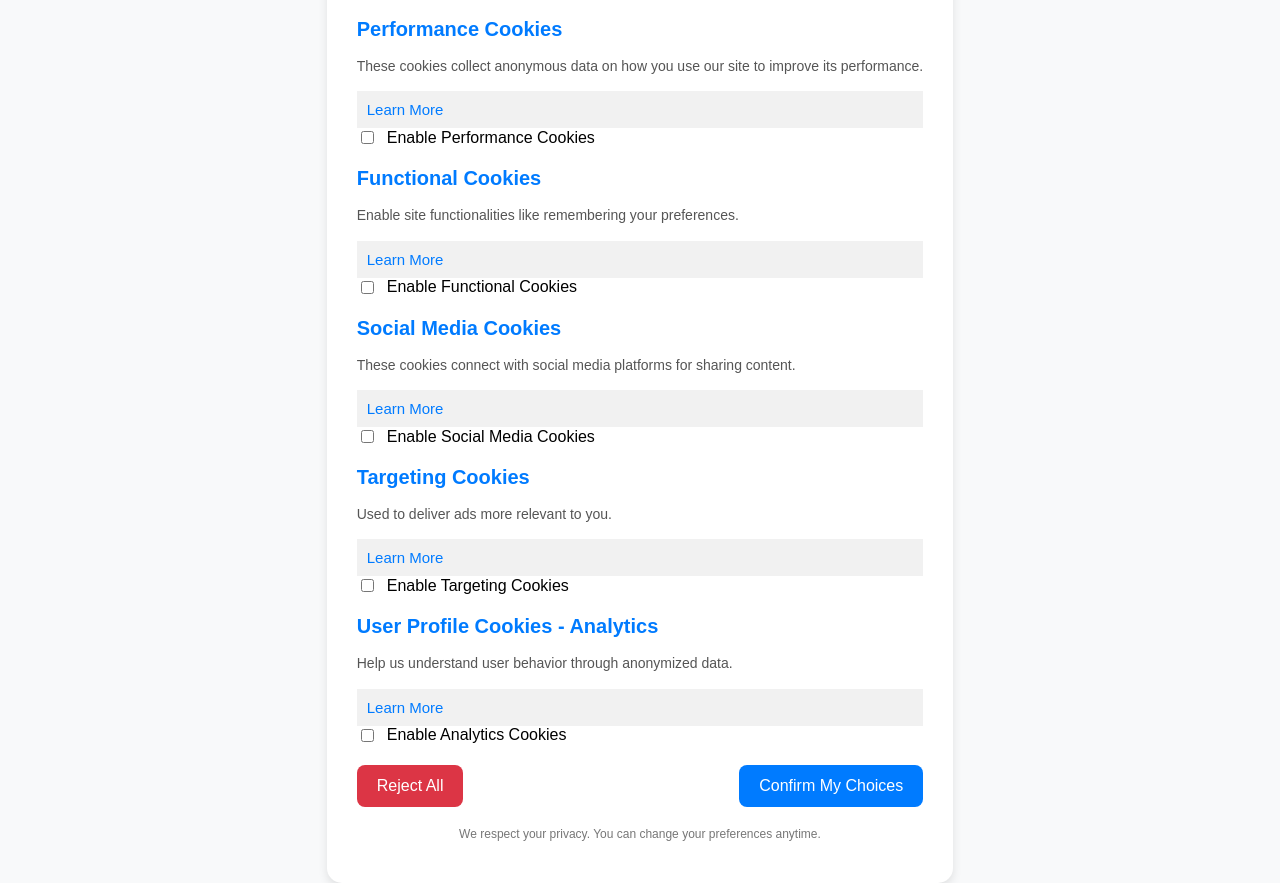
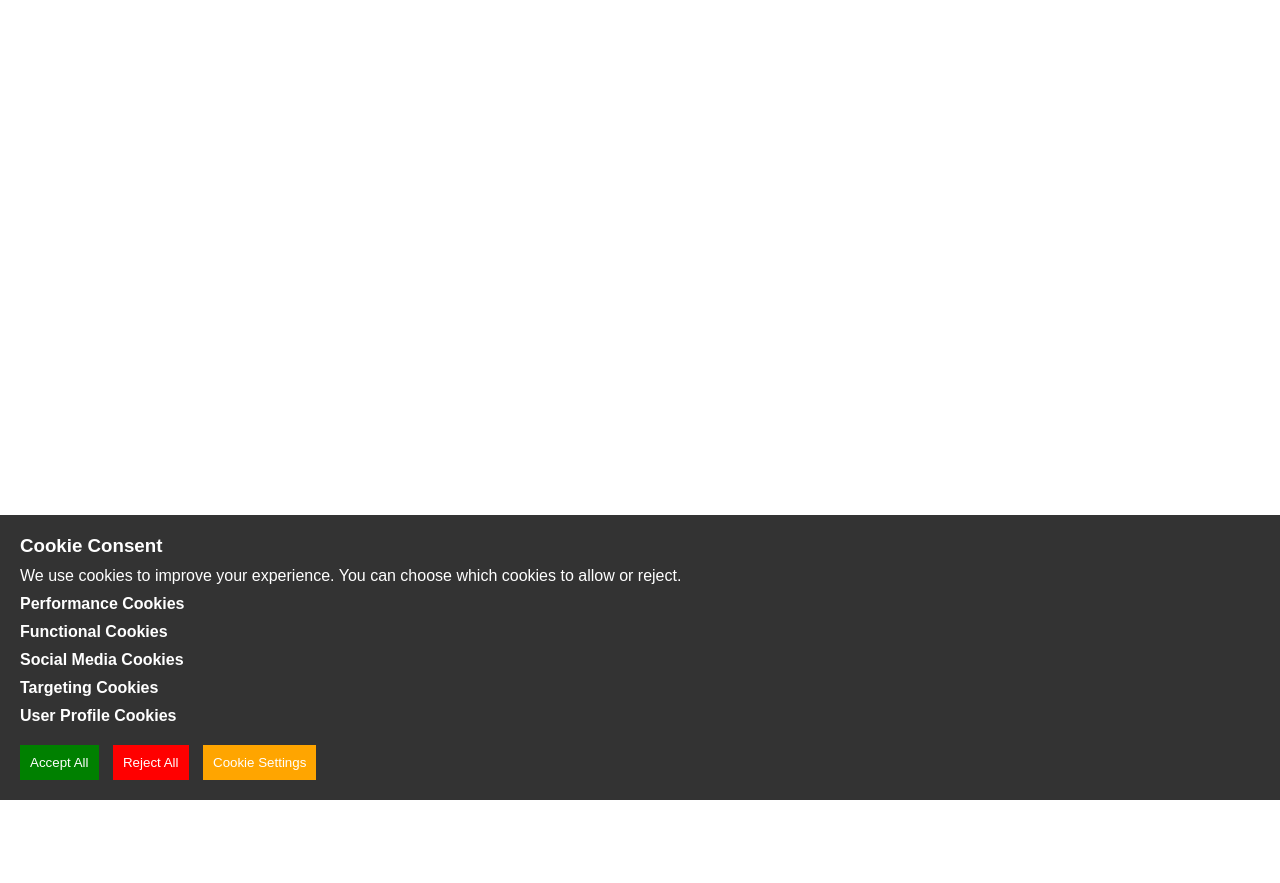
Before and after one commit to surapheal/insa, a website: page cookies.html in a window 1280 px wide. After the commit the page ends 800 px from the top, so only its background shows below. Drawn offline with Linux system fonts and the light colour scheme.

Commit message:
Update cookies.html

```diff
--- a/cookies.html
+++ b/cookies.html
@@ -3,207 +3,186 @@
 <head>
     <meta charset="UTF-8">
     <meta name="viewport" content="width=device-width, initial-scale=1.0">
-  <title>Cookie Preferences</title>
-
+    <title>Cookie Management</title>
     <style>
         body {
             font-family: Arial, sans-serif;
-      background-color: #f8f9fa;
-      display: flex;
-      justify-content: center;
-      align-items: center;
-      height: 100vh;
+            margin: 0;
+            padding: 0;
+        }
+        .cookie-consent {
+            position: fixed;
+            bottom: 0;
+            left: 0;
+            width: 100%;
+            background: #333;
+            color: white;
+            padding: 20px;
+            display: none;
+            z-index: 1000;
+        }
+        .cookie-consent.active {
+            display: block;
+        }
+        .cookie-consent h3 {
             margin: 0;
         }
-    .container {
-      max-width: 600px;
-      background-color: #fff;
-      padding: 30px;
-      border-radius: 15px;
-      box-shadow: 0 4px 10px rgba(0, 0, 0, 0.1);
-      text-align: left;
+        .cookie-consent p {
+            margin: 10px 0;
         }
-    h1 {
-      font-size: 28px;
-      margin-bottom: 20px;
-      color: #333;
+        .cookie-categories {
+            margin-top: 10px;
         }
-    .cookie-section {
-      margin-bottom: 20px;
+        .cookie-category {
+            margin: 10px 0;
         }
-    .cookie-section h2 {
-      font-size: 20px;
-      margin-bottom: 10px;
-      color: #007bff;
+        .category-title {
+            cursor: pointer;
+            font-weight: bold;
+            color: #fff;
         }
-    .cookie-section p {
-      font-size: 14px;
-      color: #555;
-      line-height: 1.6;
+        .category-details {
+            display: none;
+            margin-left: 20px;
+            color: #ddd;
         }
-    .checkbox {
-      display: flex;
-      align-items: center;
-      gap: 10px;
-      margin-bottom: 10px;
+        .category-details input {
+            margin-right: 5px;
         }
-    .checkbox input {
+        .buttons {
+            margin-top: 20px;
+        }
+        .buttons button {
+            padding: 10px;
+            margin-right: 10px;
+            border: none;
             cursor: pointer;
         }
-    .button-group {
-      display: flex;
-      justify-content: space-between;
-      margin-top: 20px;
-    }
-    .button {
-      padding: 12px 20px;
-      font-size: 16px;
-      border: none;
-      border-radius: 8px;
-      cursor: pointer;
-      transition: background-color 0.3s ease;
-    }
-    .reject {
-      background-color: #dc3545;
+        .accept-button {
+            background-color: green;
             color: white;
         }
-    .reject:hover {
-      background-color: #c82333;
-    }
-    .confirm {
-      background-color: #007bff;
+        .reject-button {
+            background-color: red;
             color: white;
         }
-    .confirm:hover {
-      background-color: #0056b3;
-    }
-    .trust-message {
-      font-size: 12px;
-      color: #777;
-      margin-top: 20px;
-      text-align: center;
-    }
-    /* Collapsible styles */
-    .collapsible {
-      background-color: #f1f1f1;
-      color: #007bff;
-      cursor: pointer;
-      padding: 10px;
-      width: 100%;
-      text-align: left;
-      border: none;
-      outline: none;
-      font-size: 15px;
-    }
-    .active, .collapsible:hover {
-      background-color: #ccc;
-    }
-    .content {
-      padding: 0 18px;
-      display: none;
-      overflow: hidden;
-      background-color: #f9f9f9;
-      margin-bottom: 10px;
+        .settings-button {
+            background-color: orange;
+            color: white;
         }
     </style>
 </head>
 <body>
-  <div class="container">
-    <h1>Manage Your Cookie Preferences</h1>
+    <div class="cookie-consent" id="cookieConsent">
+        <h3>Cookie Consent</h3>
+        <p>We use cookies to improve your experience. You can choose which cookies to allow or reject.</p>
 
-    <div class="cookie-section">
-      <h2>Performance Cookies</h2>
-      <p>These cookies collect anonymous data on how you use our site to improve its performance.</p>
-      <button type="button" class="collapsible">Learn More</button>
-      <div class="content">
-        <p>Performance cookies help us to improve our website's functionality, allowing us to better understand how users interact with our content.</p>
-      </div>
-      <div class="checkbox">
-        <input type="checkbox" id="performance">
-        <label for="performance">Enable Performance Cookies</label>
+        <div class="cookie-categories">
+            <div class="cookie-category">
+                <div class="category-title" onclick="toggleCategory('performance')">Performance Cookies</div>
+                <div class="category-details" id="performance">
+                    <input type="checkbox" id="performanceCookies"> Allow performance cookies
+                    <p>These cookies help us analyze website usage for optimization.</p>
                 </div>
             </div>
 
-    <div class="cookie-section">
-      <h2>Functional Cookies</h2>
-      <p>Enable site functionalities like remembering your preferences.</p>
-      <button type="button" class="collapsible">Learn More</button>
-      <div class="content">
-        <p>Functional cookies enhance the user experience by remembering your preferences and settings, making your next visit smoother.</p>
-      </div>
-      <div class="checkbox">
-        <input type="checkbox" id="functional">
-        <label for="functional">Enable Functional Cookies</label>
+            <div class="cookie-category">
+                <div class="category-title" onclick="toggleCategory('functional')">Functional Cookies</div>
+                <div class="category-details" id="functional">
+                    <input type="checkbox" id="functionalCookies"> Allow functional cookies
+                    <p>These cookies enhance website functionality and personalization.</p>
                 </div>
             </div>
 
-    <div class="cookie-section">
-      <h2>Social Media Cookies</h2>
-      <p>These cookies connect with social media platforms for sharing content.</p>
-      <button type="button" class="collapsible">Learn More</button>
-      <div class="content">
-        <p>Social media cookies enable you to share content across social platforms like Facebook, Twitter, and more.</p>
-      </div>
-      <div class="checkbox">
-        <input type="checkbox" id="socialMedia">
-        <label for="socialMedia">Enable Social Media Cookies</label>
+            <div class="cookie-category">
+                <div class="category-title" onclick="toggleCategory('social')">Social Media Cookies</div>
+                <div class="category-details" id="social">
+                    <input type="checkbox" id="socialCookies"> Allow social media cookies
+                    <p>These cookies enable sharing content on social media platforms.</p>
                 </div>
             </div>
 
-    <div class="cookie-section">
-      <h2>Targeting Cookies</h2>
-      <p>Used to deliver ads more relevant to you.</p>
-      <button type="button" class="collapsible">Learn More</button>
-      <div class="content">
-        <p>Targeting cookies allow us to deliver ads and promotions tailored to your interests, helping to personalize your browsing experience.</p>
-      </div>
-      <div class="checkbox">
-        <input type="checkbox" id="targeting">
-        <label for="targeting">Enable Targeting Cookies</label>
+            <div class="cookie-category">
+                <div class="category-title" onclick="toggleCategory('targeting')">Targeting Cookies</div>
+                <div class="category-details" id="targeting">
+                    <input type="checkbox" id="targetingCookies"> Allow targeting cookies
+                    <p>These cookies help display personalized ads based on your preferences.</p>
                 </div>
             </div>
 
-    <div class="cookie-section">
-      <h2>User Profile Cookies - Analytics</h2>
-      <p>Help us understand user behavior through anonymized data.</p>
-      <button type="button" class="collapsible">Learn More</button>
-      <div class="content">
-        <p>Analytics cookies allow us to analyze how users interact with the website to improve user experience and identify areas for improvement.</p>
+            <div class="cookie-category">
+                <div class="category-title" onclick="toggleCategory('userProfile')">User Profile Cookies</div>
+                <div class="category-details" id="userProfile">
+                    <input type="checkbox" id="userProfileCookies"> Allow user profile cookies
+                    <p>These cookies store your preferences for a personalized experience.</p>
                 </div>
-      <div class="checkbox">
-        <input type="checkbox" id="analytics">
-        <label for="analytics">Enable Analytics Cookies</label>
             </div>
         </div>
 
-    <div class="button-group">
-      <button class="button reject" onclick="rejectAll()">Reject All</button>
-      <button class="button confirm" onclick="confirmChoices()">Confirm My Choices</button>
+        <div class="buttons">
+            <button class="accept-button" onclick="acceptCookies()">Accept All</button>
+            <button class="reject-button" onclick="rejectCookies()">Reject All</button>
+            <button class="settings-button" onclick="openSettings()">Cookie Settings</button>
         </div>
-
-    <p class="trust-message">We respect your privacy. You can change your preferences anytime.</p>
     </div>
 
     <script>
-    function rejectAll() {
-      alert("All cookies rejected.");
+        // Check for saved cookie preferences
+        window.onload = function() {
+            if (!getCookie('cookieConsent')) {
+                document.getElementById('cookieConsent').classList.add('active');
+            }
+        };
+
+        function toggleCategory(category) {
+            var details = document.getElementById(category);
+            details.style.display = details.style.display === 'none' || details.style.display === '' ? 'block' : 'none';
         }
 
-    function confirmChoices() {
-      alert("Your cookie preferences have been saved.");
+        function acceptCookies() {
+            setCookie('cookieConsent', 'accepted', 365);
+            storePreferences(true);
+            document.getElementById('cookieConsent').classList.remove('active');
         }
 
-    var coll = document.getElementsByClassName("collapsible");
-    for (var i = 0; i < coll.length; i++) {
-      coll[i].addEventListener("click", function() {
-        this.classList.toggle("active");
-        var content = this.nextElementSibling;
-        if (content.style.display === "block") {
-          content.style.display = "none";
-        } else {
-          content.style.display = "block";
+        function rejectCookies() {
+            setCookie('cookieConsent', 'rejected', 365);
+            storePreferences(false);
+            document.getElementById('cookieConsent').classList.remove('active');
         }
-      });
+
+        function openSettings() {
+            // Optionally, we can show a specific settings page or open a modal for detailed preferences.
+            alert('Open cookie settings page');
+        }
+
+        function storePreferences(allow) {
+            document.getElementById('performanceCookies').checked = allow;
+            document.getElementById('functionalCookies').checked = allow;
+            document.getElementById('socialCookies').checked = allow;
+            document.getElementById('targetingCookies').checked = allow;
+            document.getElementById('userProfileCookies').checked = allow;
+        }
+
+        function setCookie(name, value, days) {
+            var expires = "";
+            if (days) {
+                var date = new Date();
+                date.setTime(date.getTime() + (days * 24 * 60 * 60 * 1000));
+                expires = "; expires=" + date.toUTCString();
+            }
+            document.cookie = name + "=" + (value || "") + expires + "; path=/";
+        }
+
+        function getCookie(name) {
+            var nameEQ = name + "=";
+            var ca = document.cookie.split(';');
+            for (var i = 0; i < ca.length; i++) {
+                var c = ca[i];
+                while (c.charAt(0) === ' ') c = c.substring(1, c.length);
+                if (c.indexOf(nameEQ) === 0) return c.substring(nameEQ.length, c.length);
+            }
+            return null;
         }
     </script>
 </body>
```
Lines whose indentation alone changed are shown as unchanged.
